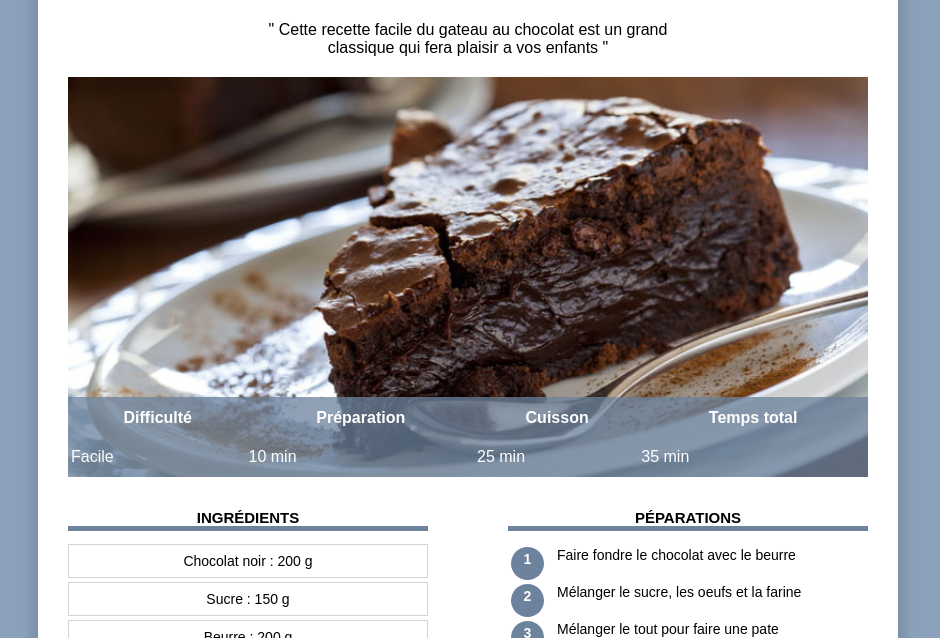
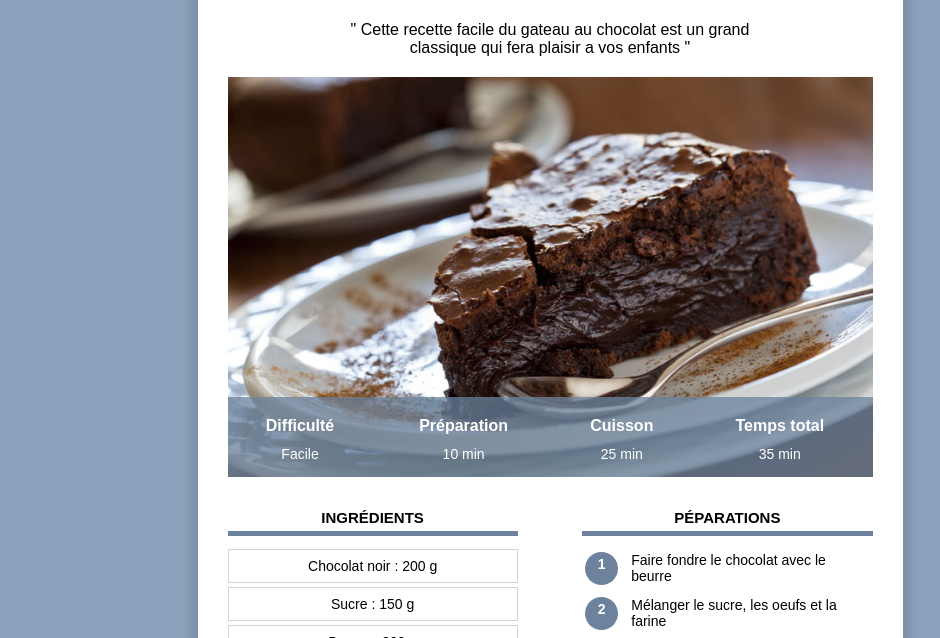
Before and after one commit to wil310031/wil310031.github.io, a plain HTML site: page index.html in a window 1280 px wide. Shown: the part 156-794 px from the top of the page, without its empty margins (90-1030 px from the left). Drawn offline with Linux system fonts and the light colour scheme.

Commit message:
Add files via upload

```diff
--- a/index.html
+++ b/index.html
@@ -3,6 +3,7 @@
     <head>
         <title>Recette</title>
         <meta charset="UTF-8">
+        <meta name="viewport" content="width=device, initial-scale=1.0">
         <link rel="stylesheet" href="style.css">
     </head>
     <body>
--- a/style.css
+++ b/style.css
@@ -26,10 +26,8 @@ body
 div.contenu
 {
     background-color: white;
-    margin: 60px 10% 80px 10%;
-    padding: 0 30px 30px 30px;
-    min-width: 350px;
-    max-width: 800px;
+    margin: 40px 8px 20px 8px;
+    padding: 0 8px 20px 8px;
     box-shadow: 0px 0px 8px 8px rgba(0, 0, 0, 0.1);
     overflow: visible;
 }
@@ -91,18 +89,31 @@ table.info
     width: 100%;
     color: white;
     background-color: #6c829dc0;
-    height: 80px;
+    height: 50px;
+}
+
+table.info td
+{
+    text-align: center;
+    font-size: 12px;
+    vertical-align: top;
+}
+
+table.info th
+{
+    font-size: 14px;
+    vertical-align: bottom;
+    padding-bottom: 8px;
 }
 
 div.colonne1
 {
     display: inline-block;
-    margin-right: 10%;
 }
 
 div.colonne
 {
-    width: 45%;
+    width: 100%;
     margin-top: 20px;
 }
 
@@ -112,6 +123,7 @@ div.colonne h2
     text-transform: uppercase;
     font-size: 15px;
     border-bottom: 5px solid #6C829D;
+    padding-bottom: 5px;
 }
 
 div.ingredients p
@@ -154,3 +166,58 @@ table.preparation td
 {
     vertical-align: top;
 }
+
+/* Style pour desktop */
+
+@media only screen and (min-width: 768px )
+{
+    div.contenu
+    {
+        margin: 60px 10% 80px 10%;
+        padding: 0 30px 30px 30px;
+        min-width: 350px;
+    }
+
+    table.info
+    {
+        height: 80px;
+    }
+
+    table.info td
+    {
+        font-size: 14px;
+    }
+
+    table.info th
+    {
+        font-size: 16px;
+    }
+
+    div.colonne1
+    {
+        margin-right: 10%;
+    }
+
+    div.colonne
+    {
+        width: 45%;
+    }
+
+
+    div.colonne2
+    {
+        float: right;
+    }
+
+
+}
+
+@media only screen and (min-width: 900px )
+{
+   div.contenu
+   {
+       margin-left: auto;
+       margin-right: auto;
+       width: 645px;
+   }
+}
```
